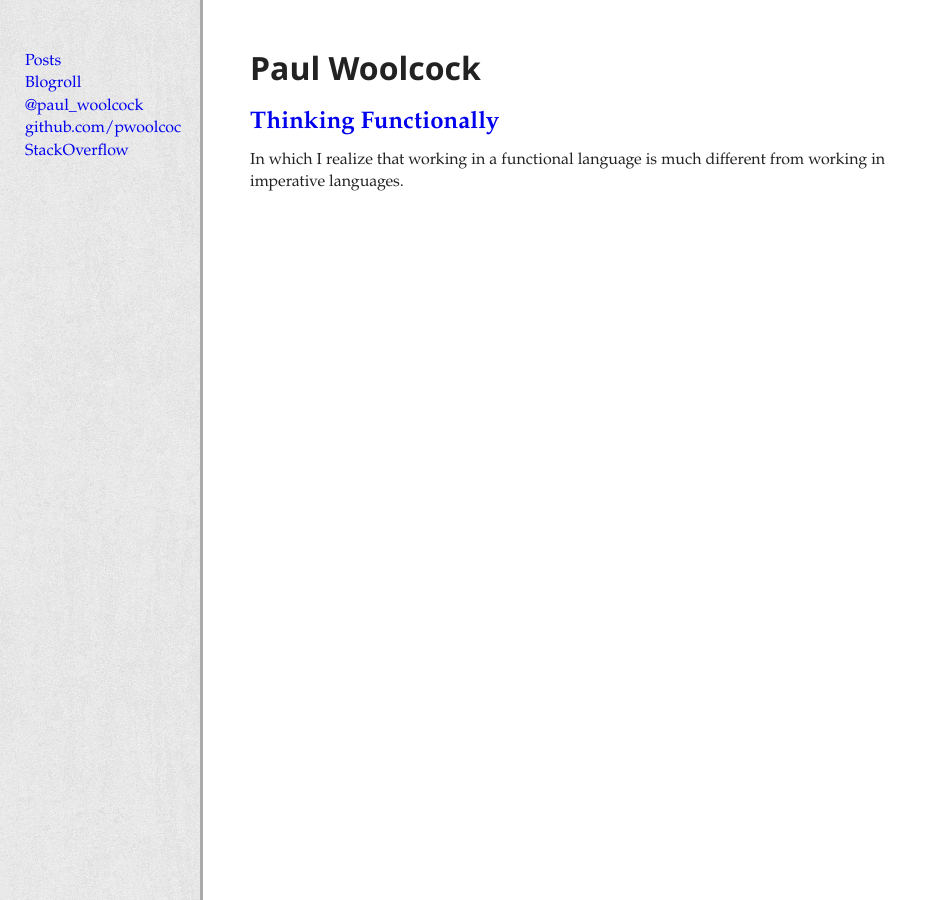
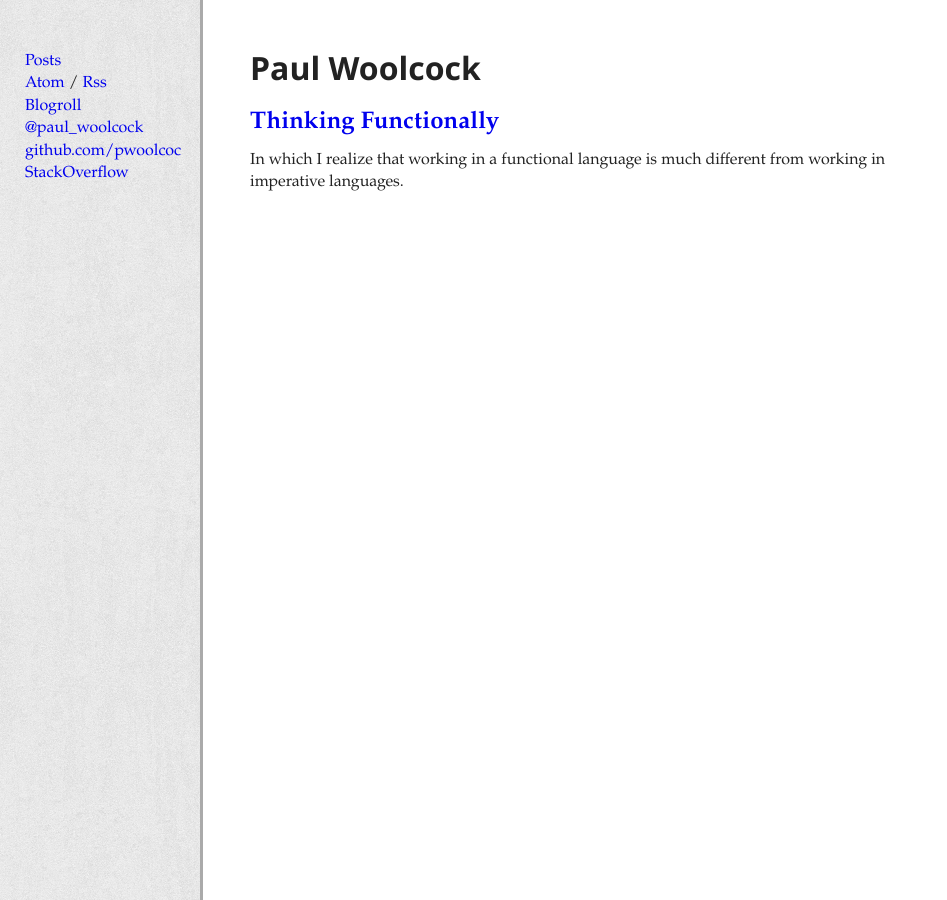
Before and after one commit to pwoolcoc/paul.woolcock.us, a Jekyll site: the page built from index.html, in a window 1280 px wide. Shown: the whole page, without its empty margins (0-947 px from the left). Built offline with Jekyll 4.4.1, drawn with Linux system fonts in a browser that asks for light colours; nearby versions of some CDN libraries.

Commit message:
how could I forget to include atom/rss?

```diff
--- a/_includes/navigation.html
+++ b/_includes/navigation.html
@@ -1,4 +1,5 @@
 <li><a href="/">Posts</a></li>
+<li><a href="/atom.xml">Atom</a>&nbsp;/&nbsp;<a href="/rss.xm">Rss</a></li>
 <li><a href="/blogroll.html">Blogroll</a></li>
 <li><a href="http://twitter.com/paul_woolcock">@paul_woolcock</a></li>
 <li><a href="https://github.com/pwoolcoc">github.com/pwoolcoc</a></li>
```
